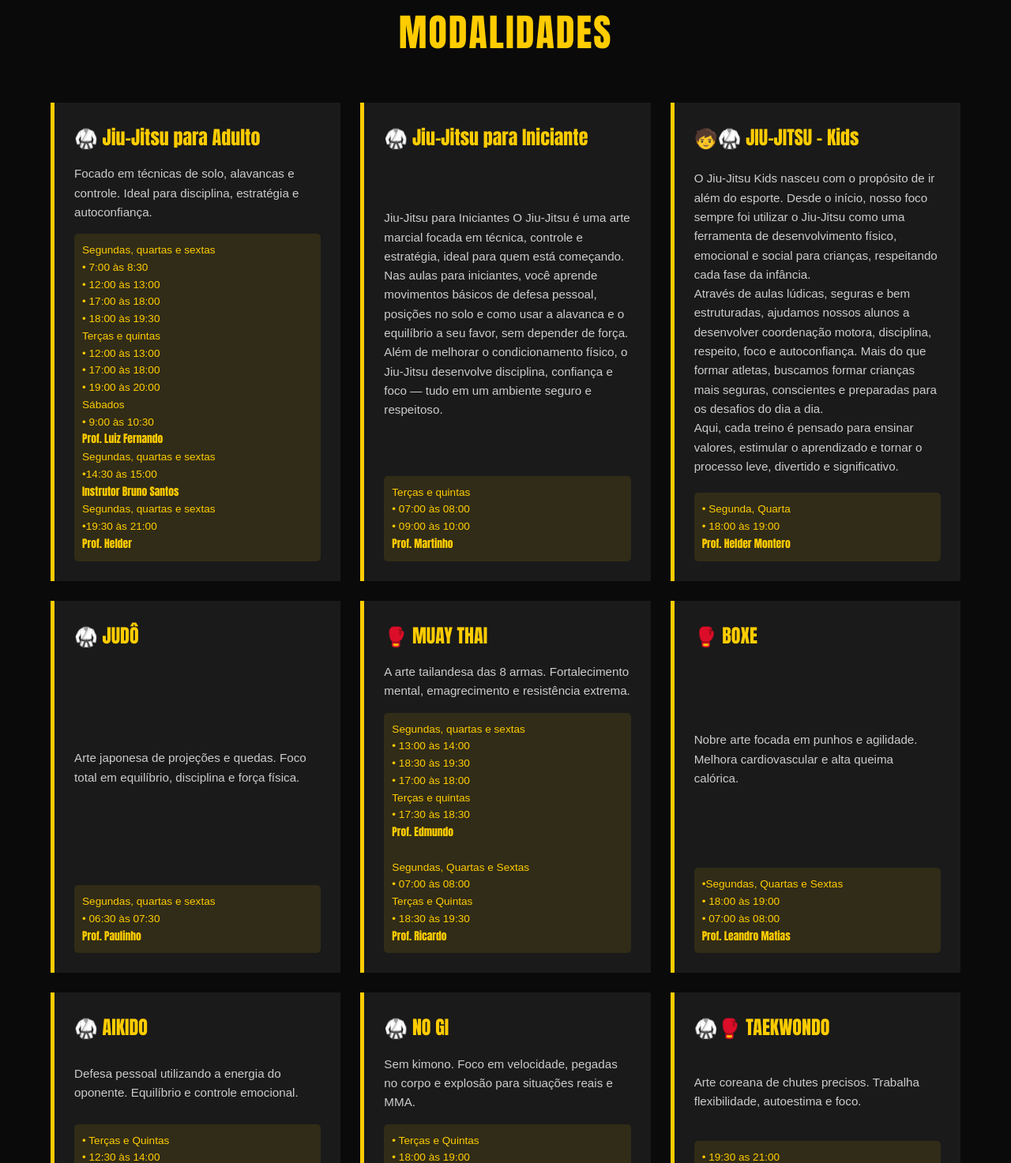
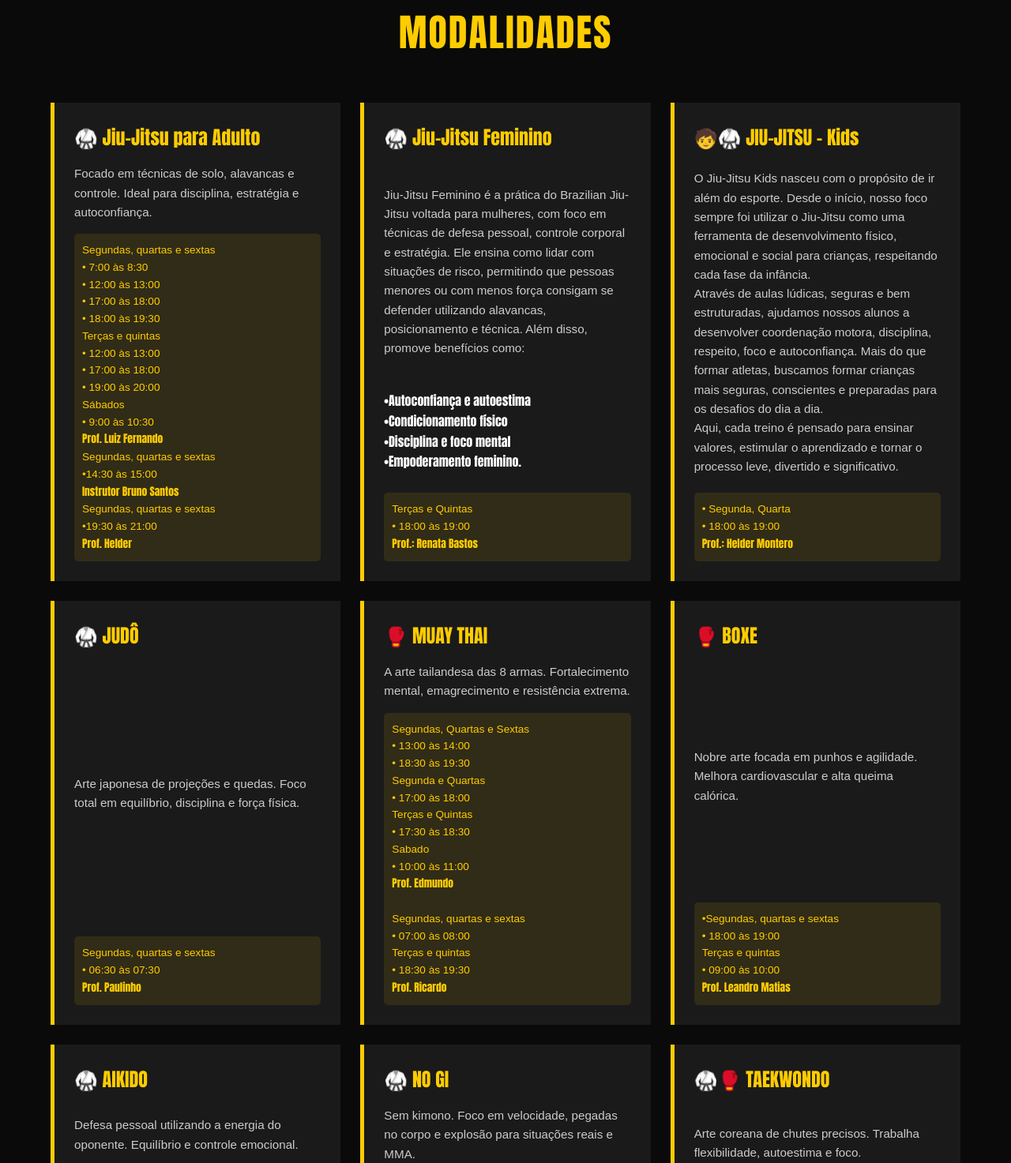
Before and after one commit to Adelino-Analista/ctam_arena_da_luta, a website: page index.html in a window 1280 px wide. Shown: the part 717-2190 px from the top of the page at 79% size. Drawn offline with Linux system fonts and the light colour scheme.

Commit message:
Update class schedules and descriptions in HTML
atlualizçao

```diff
--- a/index.html
+++ b/index.html
@@ -163,7 +163,6 @@
 
                      Segundas, quartas e sextas<br>
                      •14:30 às 15:00<br>
-
                      <strong> Instrutor Bruno Santos</strong><br>
                      Segundas, quartas e sextas<br>
                      •19:30 às 21:00<br>
@@ -173,18 +172,23 @@
             </div>
 
             <div class="card">
-                <h3>🥋 Jiu-Jitsu para Iniciante</h3>
-                <p>Jiu-Jitsu para Iniciantes
-                   O Jiu-Jitsu é uma arte marcial focada em técnica, controle e estratégia, ideal para quem está começando.
-                   Nas aulas para iniciantes, você aprende movimentos básicos de defesa pessoal, posições no solo e como usar a alavanca e o equilíbrio a seu favor,
-                   sem depender de força. Além de melhorar o condicionamento físico, o Jiu-Jitsu desenvolve disciplina,
-                   confiança e foco — tudo em um ambiente seguro e respeitoso.</p>
+                <h3>🥋 Jiu-Jitsu Feminino</h3>
+                <p>Jiu-Jitsu Feminino é a prática do Brazilian Jiu-Jitsu voltada para mulheres,
+                    com foco em técnicas de defesa pessoal, controle corporal e estratégia.
+                    Ele ensina como lidar com situações de risco, permitindo que pessoas menores
+                    ou com menos força consigam se defender utilizando alavancas,
+                    posicionamento e técnica. Além disso, promove benefícios como:</p>
+
+                     •Autoconfiança e autoestima <br>
+                     •Condicionamento físico <br>
+                     •Disciplina e foco mental <br>
+                     •Empoderamento feminino.<br>
 
                 <div class="horarios">
-                    Terças e quintas<br>
-                    • 07:00 às 08:00<br>
-                    • 09:00 às 10:00<br>
-                    <strong> Prof. Martinho </strong><br>
+                    Terças e Quintas<br>
+                    • 18:00 às 19:00<br>
+
+                    <strong> Prof.: Renata Bastos </strong><br>
                 </div>
             </div>
 
@@ -199,11 +203,9 @@
                     Aqui, cada treino é pensado para ensinar valores, estimular o aprendizado e tornar o processo leve, divertido e significativo.</p>
 
                     <div class="horarios">
-
-
                     • Segunda, Quarta<br>
                     • 18:00 às 19:00<br>
-                <strong> Prof. Helder Montero </strong><br>
+                <strong> Prof.: Helder Montero </strong><br>
 
 
                 </div>
@@ -223,20 +225,24 @@
                 <h3>🥊 MUAY THAI</h3>
                 <p>A arte tailandesa das 8 armas. Fortalecimento mental, emagrecimento e resistência extrema.</p>
                 <div class="horarios">
-                    Segundas, quartas e sextas<br>
+                    Segundas, Quartas e Sextas<br>
                      • 13:00 às 14:00 <br>
                      • 18:30 às 19:30 <br>
-                     • 17:00 às 18:00 <br>
 
+                     Segunda e Quartas <br>
+                     • 17:00 às 18:00<br>
+
+                     Terças e Quintas <br>
+                     • 17:30 às 18:30<br>
+
+                     Sabado<br>
+                        • 10:00 às 11:00<br>
+                    <strong> Prof. Edmundo</strong><br><br>
+
+                    Segundas, quartas e sextas<br>
+                     • 07:00 às 08:00 <br>
 
                      Terças e quintas <br>
-                     • 17:30 às 18:30<br>
-                    <strong> Prof. Edmundo</strong><br><br>
-
-                    Segundas, Quartas e Sextas<br>
-                     • 07:00 às 08:00 <br>
-
-                     Terças e Quintas <br>
                      • 18:30 às 19:30<br>
                     <strong> Prof. Ricardo </strong><br>
                 </div>
@@ -247,11 +253,11 @@
                 <h3>🥊 BOXE</h3>
                 <p>Nobre arte focada em punhos e agilidade. Melhora cardiovascular e alta queima calórica.</p>
                 <div class="horarios">
-                    •Segundas, Quartas e Sextas<br>
+                    •Segundas, quartas e sextas<br>
                      • 18:00 às 19:00 <br>
-                     • 07:00 às 08:00 <br>
 
-
+                     Terças e quintas <br>
+                     • 09:00 às 10:00<br>
                     <strong> Prof. Leandro Matias</strong> <br>
                 </div>
             </div>
```
